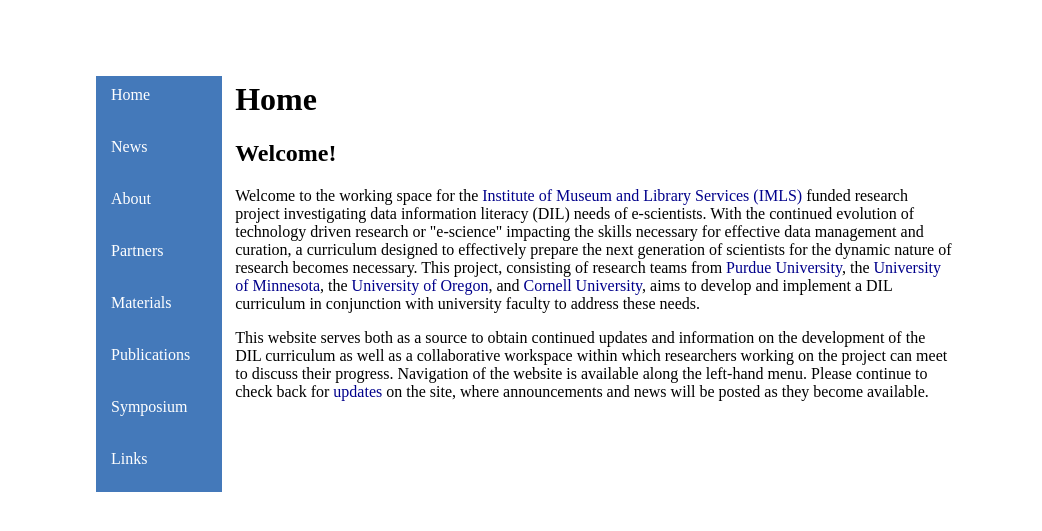
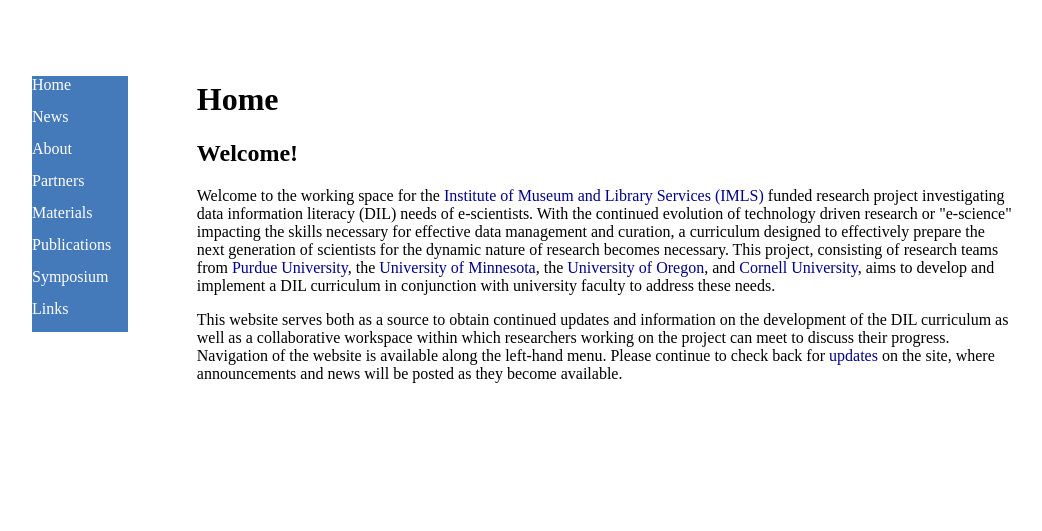
Before and after one commit to datainfolit/datainfolit, a Jekyll site: the page built from index.html, in a window 1280 px wide. Shown: the top 531 px of the page, without its empty margins (136-1178 px from the left). Built offline with Jekyll 4.4.1, drawn with Linux system fonts in a browser that asks for light colours.

Commit message:
Update main.css

```diff
--- a/css/main.css
+++ b/css/main.css
@@ -1,6 +1,6 @@
 body {
     margin: 60px auto;
-    width: 70%;
+    width: 80%;
 }
 a {
     text-decoration: none;
@@ -31,7 +31,6 @@ nav a {
     height: 2em;
 }
 .button {
-    padding: 10px 15px;
     background: #4479BA;
     color: #FFF;
 }
```
